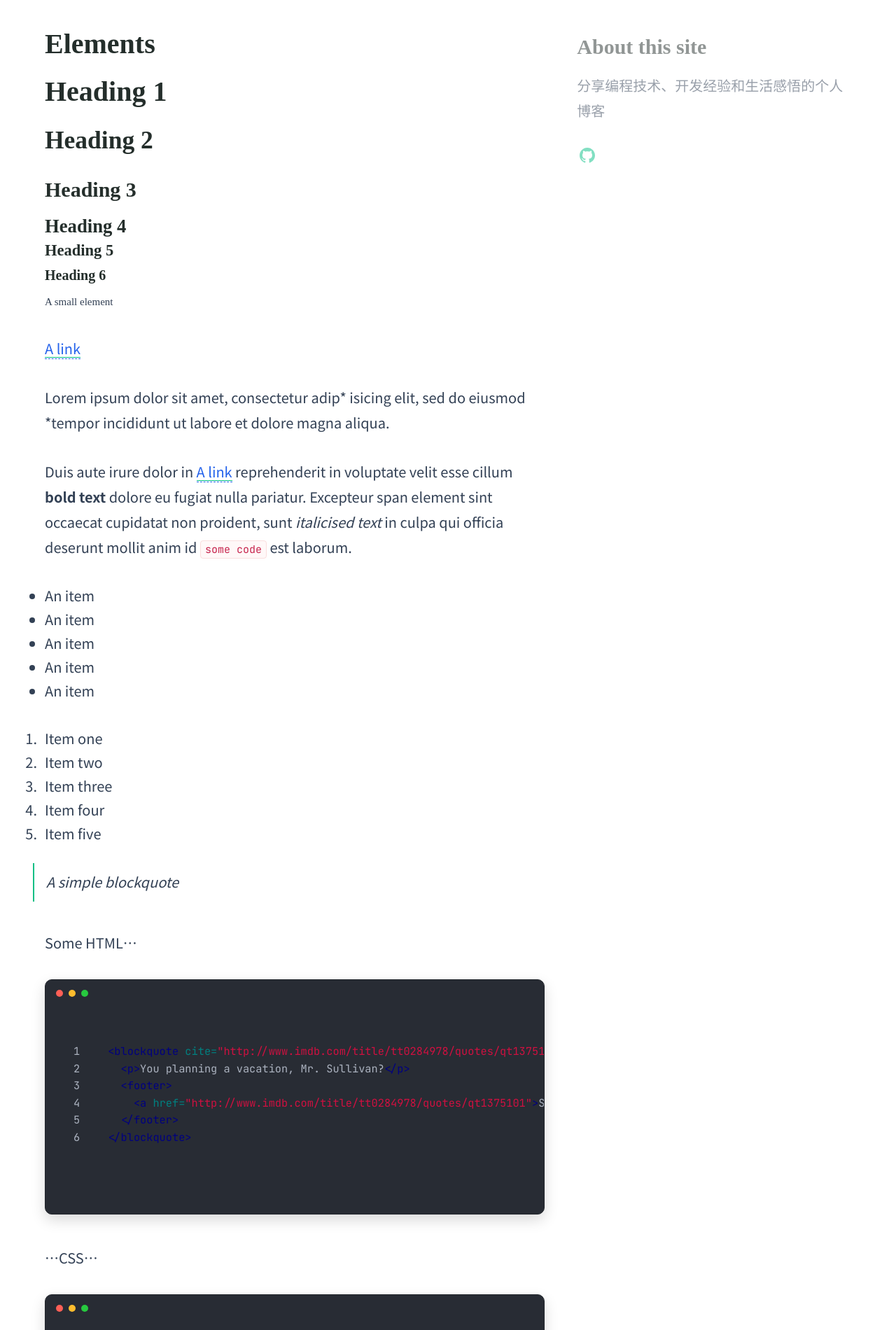
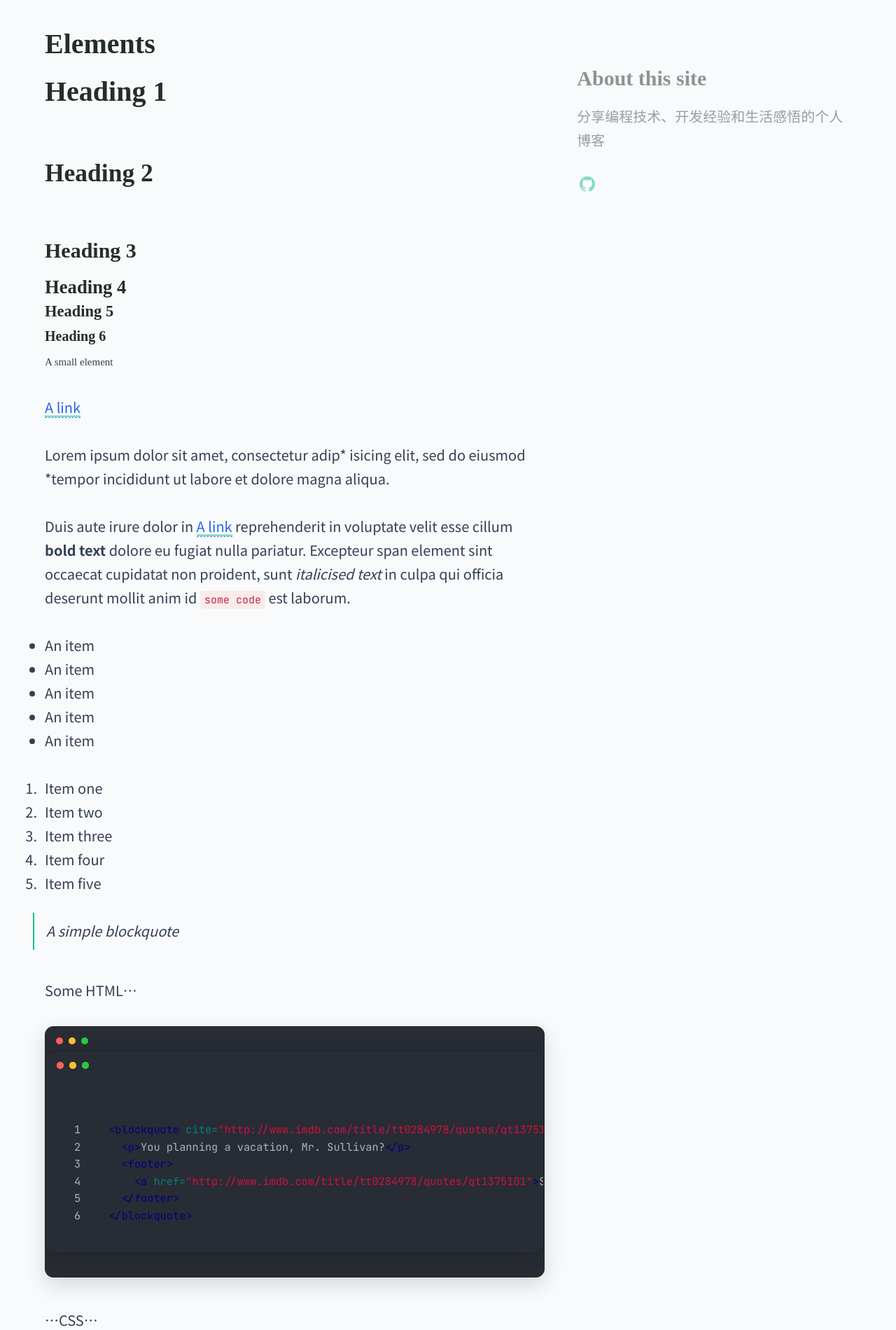
Before and after one commit to Liyck/Liyck.github.io, a Jekyll site: the page built from elements.md, in a window 1280 px wide. Shown: the part 392-2292 px from the top of the page at 70% size. Built offline with Jekyll 4.4.1, drawn with Linux system fonts in a browser that asks for light colours.

Commit message:
Update styles.scss

```diff
--- a/assets/styles.scss
+++ b/assets/styles.scss
@@ -5,180 +5,251 @@
 
 @import "alembic";
 
-/* =========================================
-   1. 强制修复代码块背景 (Mac 黑色终端风格)
-   ========================================= */
-
-/* 针对 Alembic 主题的 .typeset 样式进行覆盖 */
-.typeset pre,
-.typeset code,
-.highlight,
-div.highlighter-rouge,
-div.highlighter-rouge pre {
-    font-family: 'JetBrains Mono', Consolas, monospace !important;
+/* ==========================================================================
+   1. 全局基础样式 (Global Styles)
+   ========================================================================== */
+:root {
+  --primary-color: #2563eb;       /* 现代蓝 */
+  --text-main: #334155;           /* 深蓝灰 */
+  --code-bg: #282c34;             /* 代码块背景 */
+  --scrollbar-thumb: #4b5263;     /* 滚动条滑块色 */
 }
 
-/* 代码块容器 */
-div.highlighter-rouge, figure.highlight {
-    background-color: #282c34 !important; /* 深黑背景 */
-    border-radius: 10px;
+body {
+  font-family: 'Noto Sans SC', -apple-system, BlinkMacSystemFont, "Segoe UI", Roboto, sans-serif;
+  line-height: 1.8;
+  color: var(--text-main);
+  background-color: #f9fafb;      /* 极淡的灰背景，更护眼 */
+}
+
+/* 文章内链接美化 */
+.content a:not(.btn) {
+  color: var(--primary-color);
+  text-decoration: none;
+  border-bottom: 1px dashed var(--primary-color);
+  transition: all 0.3s ease;
+}
+
+.content a:not(.btn):hover {
+  border-bottom-style: solid;
+  opacity: 0.8;
+}
+
+/* 标题优化 */
+.article--post h1, h2, h3 {
+  font-weight: 700;
+  color: #0f172a;
+  margin-top: 1.5em;
+}
+
+/* ==========================================================================
+   2. 代码块终极美化 (Mac Terminal Style + 滚动条修复)
+   ========================================================================== */
+
+/* 2.1 字体强制重置 */
+.typeset pre, .typeset code, .highlight,
+div.highlighter-rouge, div.highlighter-rouge pre, figure.highlight pre {
+    font-family: 'JetBrains Mono', Consolas, Monaco, monospace !important;
+}
+
+/* 2.2 外层容器：禁止滚动，只负责背景和圆角 (修复双滚动条的关键) */
+div.highlighter-rouge, figure.highlight, .highlight {
+    background-color: var(--code-bg) !important;
+    border-radius: 12px;
     margin: 2rem 0 !important;
     position: relative;
-    box-shadow: 0 8px 20px rgba(0,0,0,0.15);
+    overflow: hidden !important; /* 核心：禁止外层出现滚动条 */
+    box-shadow: 0 10px 30px rgba(0,0,0,0.15);
     border: 1px solid #21252b;
 }
 
-/* 顶部红黄绿三个点 (装饰) */
-div.highlighter-rouge::before, figure.highlight::before {
+/* 2.3 顶部装饰 (红黄绿三个点) */
+div.highlighter-rouge::before, figure.highlight::before, .highlight::before {
     content: "";
     display: block;
     position: absolute;
-    top: 14px;
+    top: 15px;
     left: 15px;
     width: 10px;
     height: 10px;
     border-radius: 50%;
-    background: #ff5f56;
-    box-shadow: 18px 0 0 #ffbd2e, 36px 0 0 #27c93f;
-    z-index: 5;
+    background: #ff5f56; /* 红 */
+    box-shadow: 18px 0 0 #ffbd2e, 36px 0 0 #27c93f; /* 黄 + 绿 */
+    z-index: 10;
 }
 
-/* 代码文字区域 */
-div.highlighter-rouge pre, figure.highlight pre {
-    background: transparent !important; /* 关键：去掉灰色底 */
-    color: #abb2bf !important;          /* 浅灰字 */
-    padding: 45px 20px 20px 20px !important; /* 顶部留空给三个点 */
+/* 2.4 内部区域：允许横向滚动，去除背景 */
+div.highlighter-rouge pre, figure.highlight pre, .highlight pre {
+    background: transparent !important;
+    margin: 0 !important;
+    padding: 50px 20px 20px 20px !important; /* 顶部留出空间给三个点 */
+    overflow-x: auto !important; /* 核心：只在这里允许滚动 */
+    overflow-y: hidden !important;
     border: none !important;
+    color: #abb2bf !important; /* 代码文字颜色 */
+    font-size: 0.9rem;
     line-height: 1.6;
-    font-size: 0.9rem;
+    width: 100%;
 }
 
-/* 修复：强制去掉代码里每个字的背景色 */
+/* 2.5 修复：强制去除代码里每个 span 的背景色块 */
 div.highlighter-rouge span, figure.highlight span, code span {
     background-color: transparent !important;
 }
 
-/* 行内代码 (如 `npm install`) */
-p code, li code {
-    background-color: rgba(255, 230, 230, 0.3) !important;
-    color: #c7254e !important;
-    padding: 2px 6px;
-    border-radius: 4px;
-    border: 1px solid rgba(200,0,0,0.1);
+/* 2.6 表格修复 (针对带行号的代码块) */
+div.highlighter-rouge table, figure.highlight table {
+    border: none !important;
+    margin: 0 !important;
+    background: transparent !important;
+}
+div.highlighter-rouge td, figure.highlight td {
+    border: none !important;
+    padding: 0 !important;
 }
 
-/* =========================================
-   2. 修复底部的 < > 导航 (Nav Share)
-   ========================================= */
-
-/* 这里的 .nav-share 是根据你的 post.html 推测的包含类 */
-/* 如果你的 include 文件叫 nav-share.html，通常外层会有个类似名字的 div */
-
-.nav-share, .post-nav, .navigation {
-    margin-top: 3rem;
-    padding-top: 2rem;
-    border-top: 1px solid #eee;
-    display: flex;
-    justify-content: space-between;
-    font-family: "Noto Sans SC", sans-serif;
+/* 2.7 滚动条美化 (Webkit - 解决白色滚动条问题) */
+div.highlighter-rouge pre::-webkit-scrollbar,
+figure.highlight pre::-webkit-scrollbar {
+    height: 8px;
+    background-color: var(--code-bg); /* 轨道颜色与背景一致 */
+}
+div.highlighter-rouge pre::-webkit-scrollbar-thumb,
+figure.highlight pre::-webkit-scrollbar-thumb {
+    background-color: var(--scrollbar-thumb); /* 深灰滑块 */
+    border-radius: 4px;
+    border: 2px solid var(--code-bg);
+}
+/* 隐藏滚动条按钮 (去除 < > 箭头) */
+div.highlighter-rouge pre::-webkit-scrollbar-button {
+    display: none;
 }
 
-/* 针对里面的链接进行美化 */
-.nav-share a, .post-nav a {
-    display: inline-block;
-    padding: 10px 20px;
-    background: #fff;
-    border: 1px solid #e2e8f0;
-    border-radius: 50px;
-    text-decoration: none !important;
-    color: #64748b;
-    font-size: 0.9rem;
-    transition: all 0.3s;
-    box-shadow: 0 2px 5px rgba(0,0,0,0.05);
-
-    /* 技巧：如果链接里包含纯文本 < 或 >，我们需要想办法处理 */
-    /* 这里我们只让它变成好看的按钮 */
+/* 2.8 行内代码 (Inline Code) */
+p code, li code, span.code-inline {
+    background-color: rgba(255, 95, 86, 0.1) !important;
+    color: #c7254e !important;
+    padding: 0.2em 0.4em;
+    border-radius: 4px;
+    font-family: 'JetBrains Mono', monospace !important;
+    font-size: 0.85em;
 }
 
-.nav-share a:hover {
-    background: #2563eb;
-    color: #fff !important;
-    border-color: #2563eb;
-    transform: translateY(-2px);
-}
-
-/* =========================================
-   3. 字体与阅读体验优化
-   ========================================= */
-
-body, .typeset p {
-    font-family: 'Noto Sans SC', -apple-system, sans-serif;
-    color: #334155; /* 深蓝灰，比纯黑护眼 */
-    line-height: 1.8;
-}
-
-.article--post h1 {
-    font-weight: 700;
-    color: #0f172a;
-}
-
-/* 链接下划线效果 */
-.content a {
-    color: #2563eb;
-    text-decoration: none;
-    border-bottom: 1px dashed #2563eb;
-}
-.content a:hover {
-    border-bottom-style: solid;
-}
-/* 导航卡片样式补丁 */
+/* ==========================================================================
+   3. 底部导航卡片美化 (Previous / Next Cards)
+   ========================================================================== */
+/* 容器 */
 .post-navigation-wrapper {
     display: flex;
     justify-content: space-between;
     gap: 20px;
-    margin-top: 20px;
-    padding-top: 20px;
+    margin-top: 3rem;
+    padding-top: 2rem;
     border-top: 1px solid #eaeaea;
     flex-wrap: wrap;
 }
 
+/* 卡片主体 */
 .nav-card {
     flex: 1;
     min-width: 240px;
-    padding: 15px 20px;
-    background: #fff;
+    padding: 20px;
+    background: #ffffff;
     border: 1px solid #e2e8f0;
-    border-radius: 10px;
+    border-radius: 12px;
     text-decoration: none !important;
-    transition: all 0.3s ease;
+    transition: all 0.3s cubic-bezier(0.4, 0, 0.2, 1);
     display: flex;
     flex-direction: column;
     box-shadow: 0 2px 5px rgba(0,0,0,0.02);
+    position: relative;
+    overflow: hidden;
 }
 
-.nav-card:hover {
-    border-color: #2563eb;
-    transform: translateY(-2px);
-    box-shadow: 0 8px 15px rgba(37, 99, 235, 0.1);
+/* 悬停效果 */
+.nav-card:not(.empty):hover {
+    border-color: var(--primary-color);
+    transform: translateY(-3px);
+    box-shadow: 0 10px 25px rgba(37, 99, 235, 0.15);
 }
 
+/* 标签 (上一篇/下一篇) */
 .nav-label {
     font-size: 0.85rem;
     color: #64748b;
-    margin-bottom: 5px;
+    margin-bottom: 8px;
     display: flex;
     align-items: center;
-    gap: 6px;
+    gap: 8px;
+    font-weight: 600;
 }
 
+/* SVG 图标对齐 */
+.nav-label svg {
+    width: 16px;
+    height: 16px;
+}
+
+/* 下一篇靠右对齐 */
 .nav-card.next .nav-label { justify-content: flex-end; }
 .nav-card.next .nav-title { text-align: right; }
 
+/* 文章标题 */
 .nav-title {
     font-weight: 700;
     color: #1e293b;
-    font-size: 0.95rem;
+    font-size: 1rem;
     line-height: 1.4;
+    display: -webkit-box;
+    -webkit-line-clamp: 2;
+    -webkit-box-orient: vertical;
+    overflow: hidden;
 }
 
-.nav-card.empty { border: none; background: transparent; box-shadow: none; }
+.nav-card:hover .nav-title { color: var(--primary-color); }
+.nav-card.empty { border: none; background: transparent; box-shadow: none; pointer-events: none; }
+
+/* ==========================================================================
+   4. 其他组件 (阅读进度条 & 按钮)
+   ========================================================================== */
+/* 阅读进度条 */
+#reading-progress {
+  position: fixed;
+  top: 0;
+  left: 0;
+  height: 3px;
+  width: 0%;
+  background: linear-gradient(90deg, #3498db, #2ecc71);
+  z-index: 9999;
+  transition: width 0.1s linear;
+}
+
+/* 通用按钮 */
+button, .btn, .button {
+  padding: 0.6rem 1.4rem;
+  border-radius: 6px;
+  border: none;
+  cursor: pointer;
+  transition: all 0.25s ease;
+  font-weight: 600;
+}
+button:hover, .btn:hover, .button:hover {
+  transform: translateY(-2px);
+  box-shadow: 0 4px 12px rgba(0,0,0,0.15);
+}
+
+/* 文章列表卡片动画 */
+.post-list-item {
+  padding: 1.5rem;
+  margin-bottom: 1.5rem;
+  border-radius: 12px;
+  transition: all 0.3s ease;
+  background: #ffffff;
+  border: 1px solid rgba(0,0,0,0.05);
+  box-shadow: 0 2px 5px rgba(0,0,0,0.02);
+}
+.post-list-item:hover {
+  transform: translateY(-5px);
+  box-shadow: 0 10px 25px rgba(0,0,0,0.08);
+  border-color: rgba(37, 99, 235, 0.2);
+}
```
